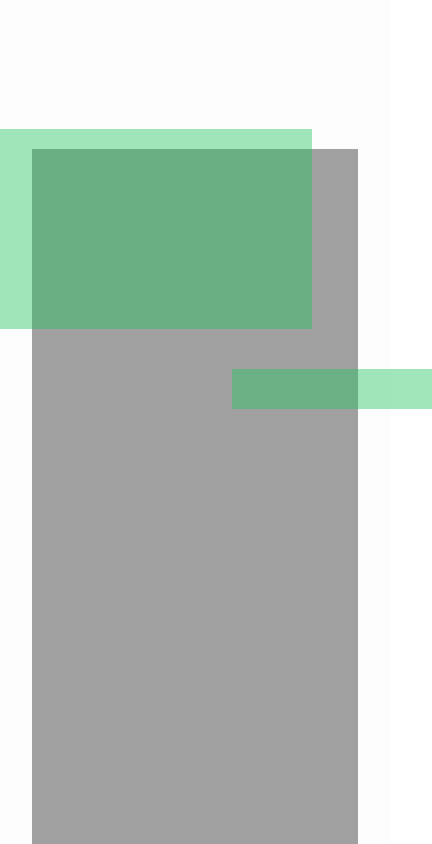
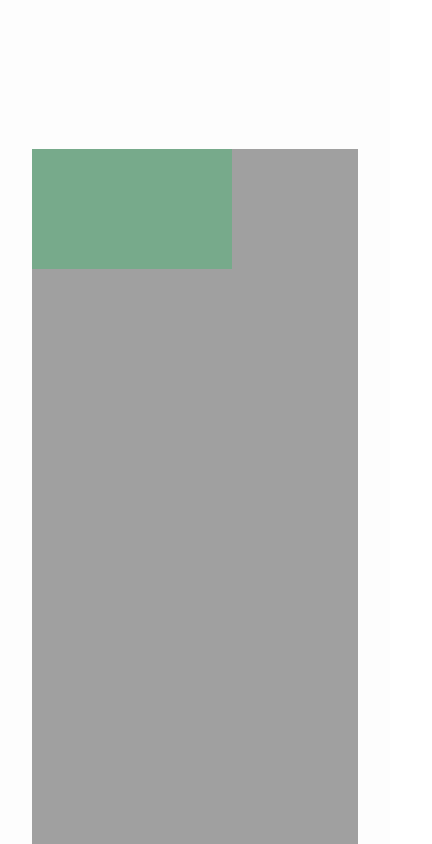
Before and after one commit to SERVANAHQOrg/Servana-portfolio, a React (Vite) app: page /about in a window 390 px wide. Shown: the part 4500-5344 px from the top of the page, 432 px wide, since content can reach past the window. Built offline with nearby package versions, Linux system fonts and the light colour scheme.

Commit message:
Apparently there was an overflow at the founder's section

```diff
--- a/src/styles/Founder.css
+++ b/src/styles/Founder.css
@@ -71,6 +71,7 @@
     position: relative;
     margin: 2rem 0;
     background-color: #0000005e;
+    overflow-x: hidden;
 }
 
 /* Semi-transparent layered boxes */
@@ -145,4 +146,12 @@
     .founder-text p {
         font-size: 0.95rem;
     }
+
+    .founder-layer.layer1,
+    .founder-layer.layer2 {
+        width: 200px;
+        height: 120px;
+        transform: translate(0, 0);
+        opacity: 0.4;
+    }
 }
```
